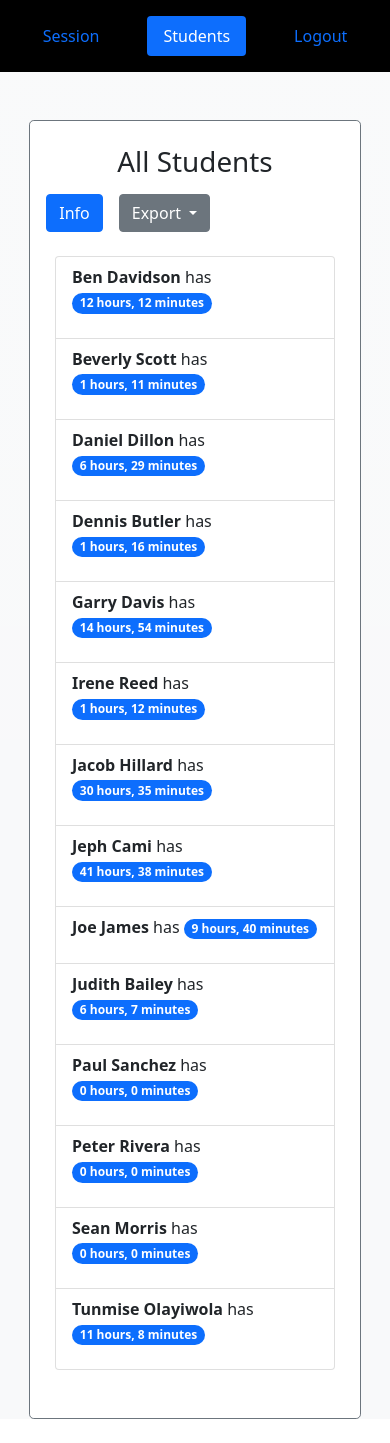
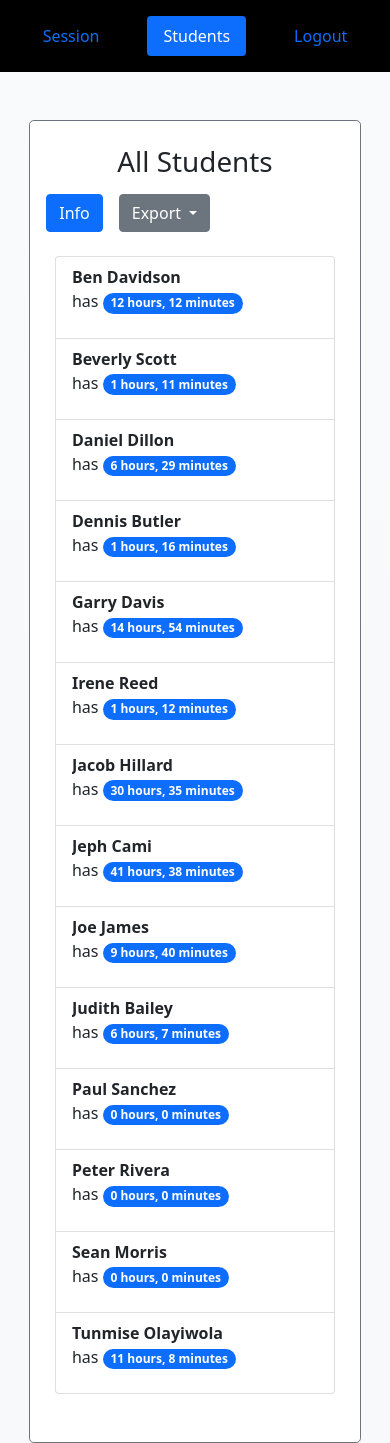
Before and after one commit to PrintNifesimi/TutoringTracker, a Django app: page / in a window 390 px wide. Before the commit the page ends 1419 px from the top, so only its background shows below. Run offline with Django 4.2, Linux system fonts and the light colour scheme; data comes from the database, SQL or seed files in the repository; some libraries are stand-ins or nearby versions.

Commit message:
style changes

```diff
--- a/main/templates/main/partials/AddHours.html
+++ b/main/templates/main/partials/AddHours.html
@@ -15,8 +15,8 @@
 
         <li class="list-group-item d-flex align-items-start">
             <div class="d-table d-sm-flex">
-            <p class="mb-3" ><b><a hx-get={% url 'AddHours' student.id%} hx-target="#rpla" style="cursor:pointer;">{{student}} </a></b> has
-                <span  class="badge bg-primary rounded-pill"> {{student.hours}} hours, {{student.minutes}} minutes</span></p>
+            <div class="mb-3" ><span class="text-truncate d-block d-sm-inline" style="max-width:210px;"><b><a hx-get={% url 'AddHours' student.id%} hx-target="#rpla" style="cursor:pointer;">{{student}} </a></b></span> has
+                <span  class="badge bg-primary rounded-pill"> {{student.hours}} hours, {{student.minutes}} minutes</span></div>
 
 
 
```
